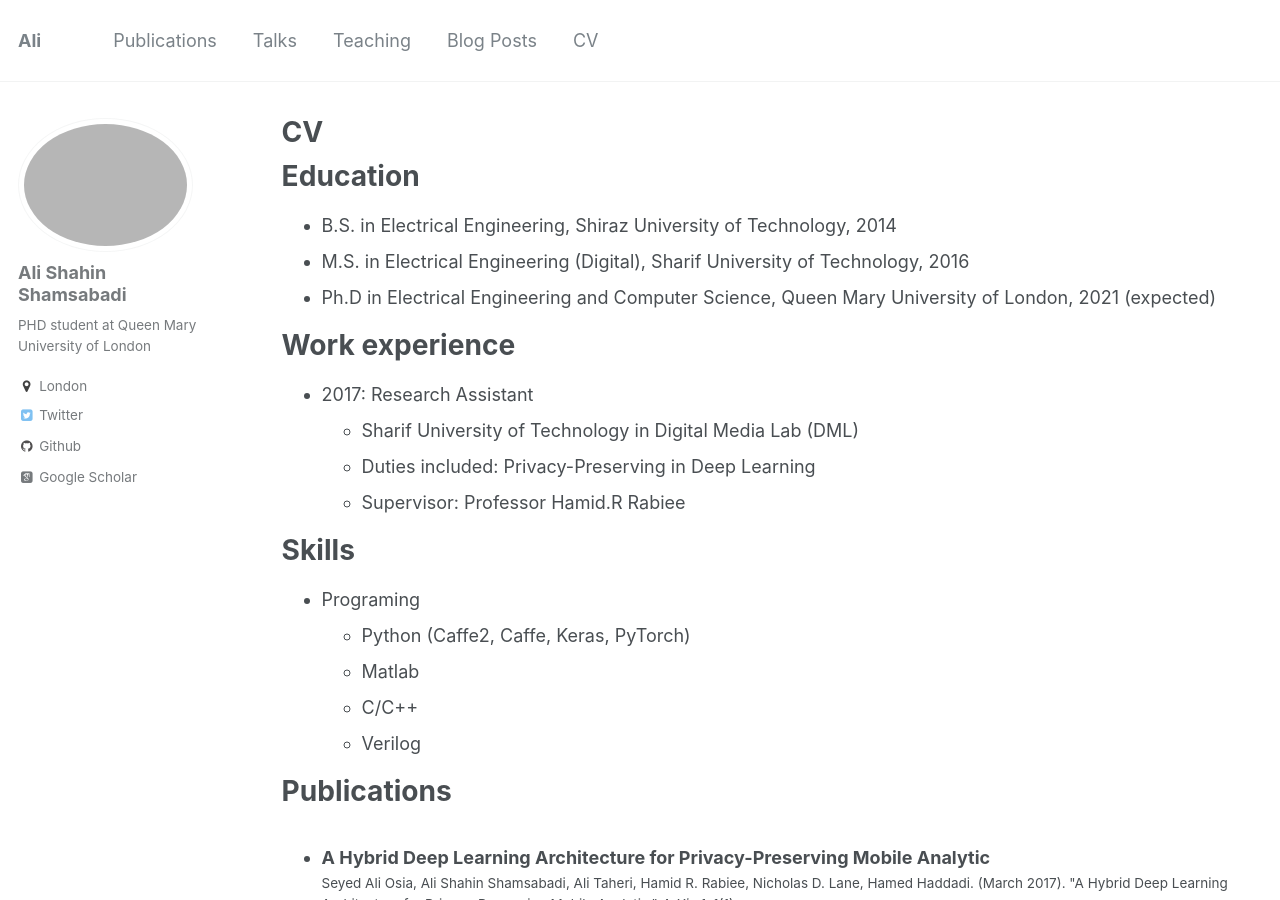
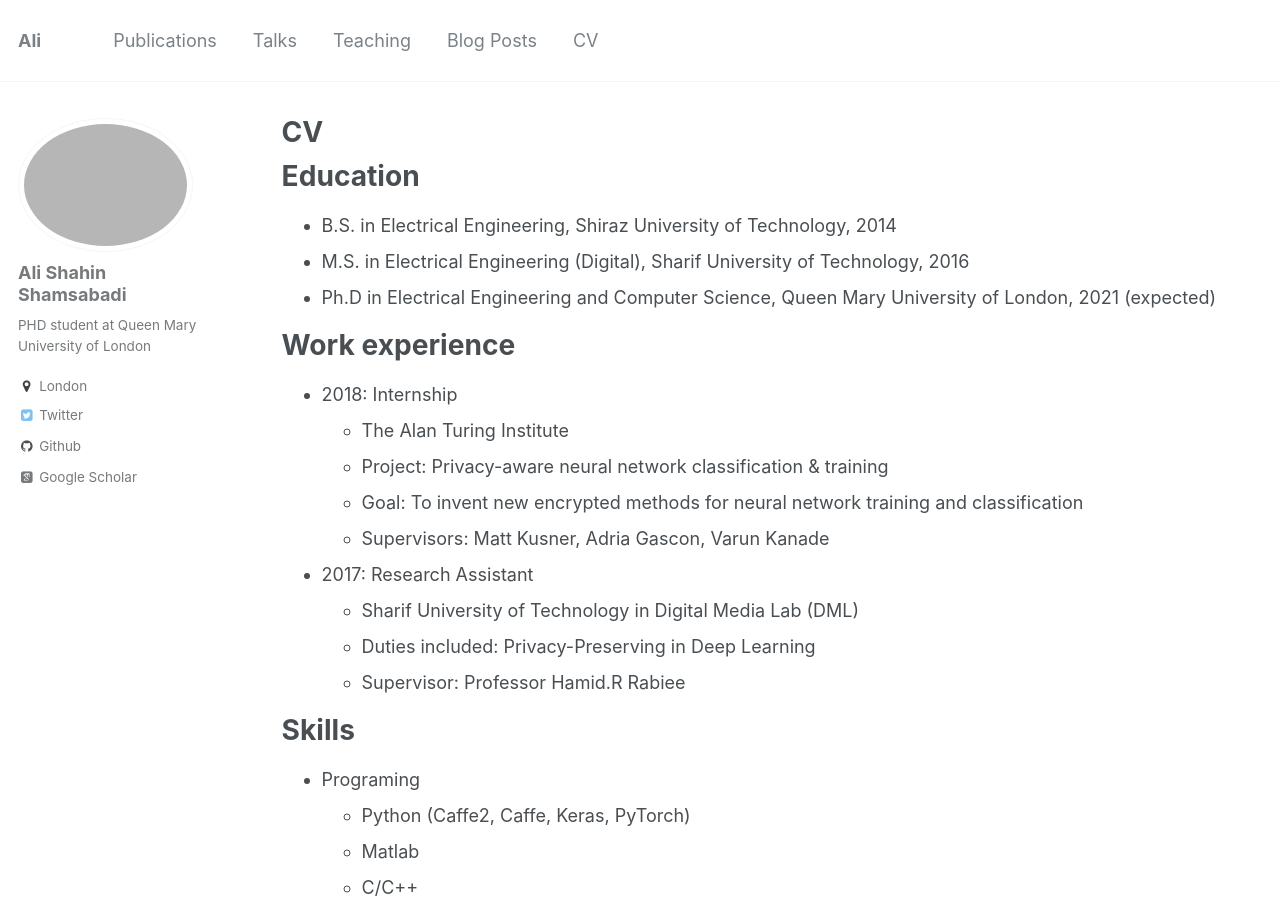
Before and after one commit to AliShahin/AliShahin.github.io, a Jekyll site: the page built from _pages/cv.md, in a window 1280 px wide and 900 px high. Built offline with Jekyll 4.4.1, drawn with Linux system fonts in a browser that asks for light colours; some web fonts are replaced.

Commit message:
Update cv.md

```diff
--- a/_pages/cv.md
+++ b/_pages/cv.md
@@ -17,6 +17,11 @@ Education
 
 Work experience
 ======
+* 2018: Internship
+  * The Alan Turing Institute
+  * Project: Privacy-aware neural network classification & training
+  * Goal: To invent new encrypted methods for neural network training and classification
+  * Supervisors: Matt Kusner, Adria Gascon, Varun Kanade
 * 2017: Research Assistant
   * Sharif University of Technology in Digital Media Lab (DML)
   * Duties included: Privacy-Preserving in Deep Learning
```
